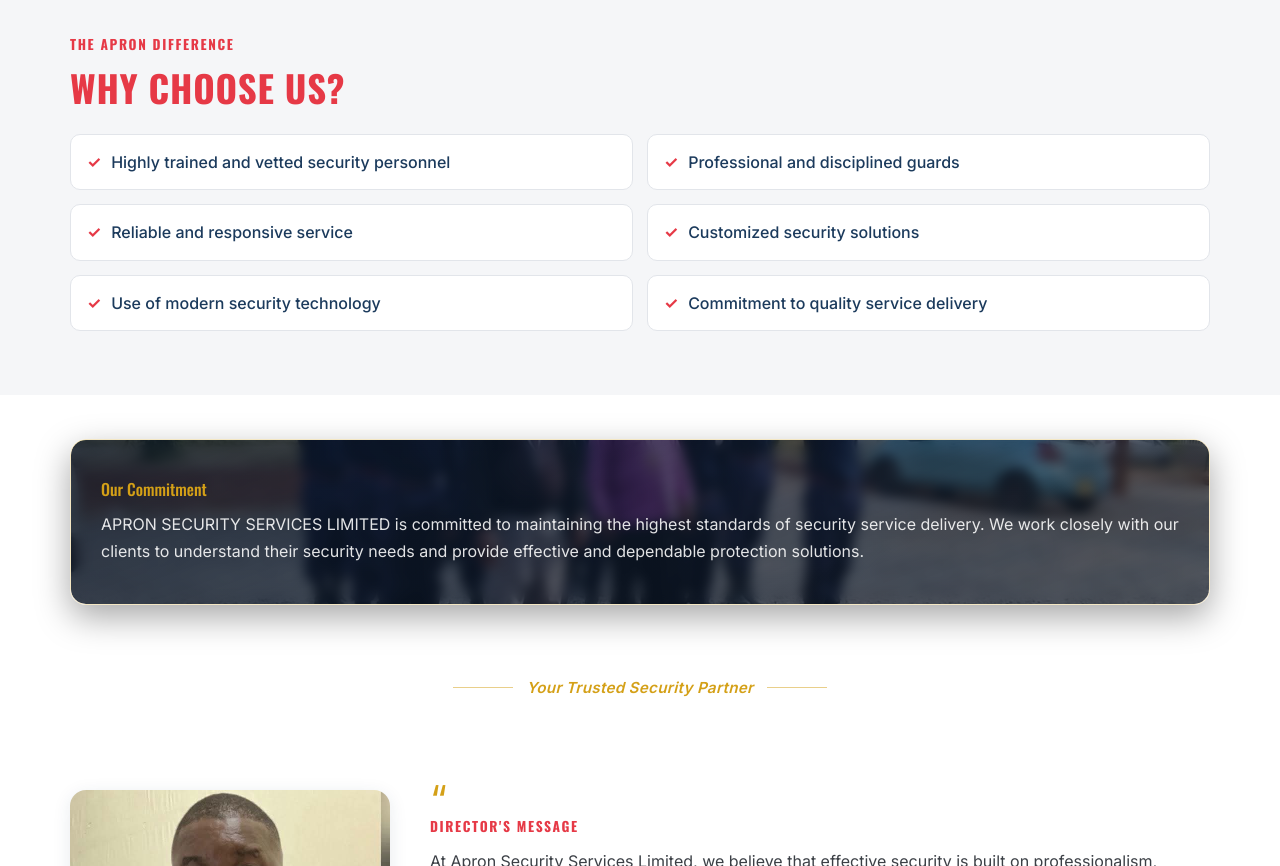
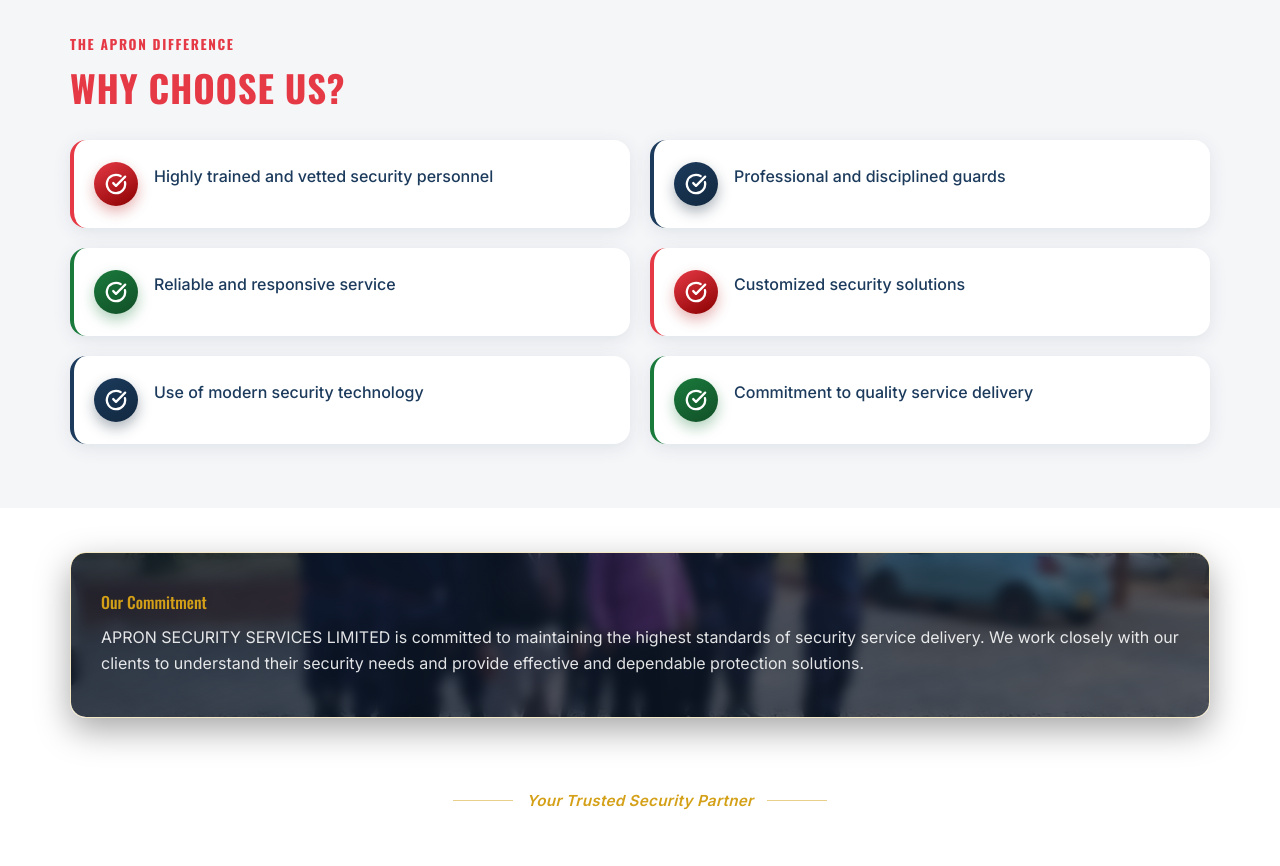
Before and after one commit to Muchyz/apron, a React (Vite) app: page / in a window 1280 px wide. Shown: the part 7400-8266 px from the top of the page. Built offline with nearby package versions, Linux system fonts and the light colour scheme.

Commit message:
restyle Why Choose Us as cards matching Our Services theme

```diff
--- a/src/components/WhyChooseUs.jsx
+++ b/src/components/WhyChooseUs.jsx
@@ -1,3 +1,4 @@
+import { CheckCircle } from 'lucide-react';
 import { whyChooseUs } from '../data/content.js';
 
 export default function WhyChooseUs() {
@@ -5,14 +6,19 @@
     <section className="section section--alt" id="why-choose-us">
       <div className="container">
         <span className="section-eyebrow">The Apron Difference</span>
-        <h2 className="section-heading" style={{ marginBottom: '24px' }}>
+        <h2 className="section-heading" style={{ marginBottom: '30px' }}>
           Why Choose Us?
         </h2>
-        <ul className="why-list">
+        <div className="why-grid">
           {whyChooseUs.map((point) => (
-            <li key={point}>{point}</li>
+            <div className="why-card" key={point}>
+              <div className="why-card__icon">
+                <CheckCircle size={22} strokeWidth={2.5} />
+              </div>
+              <p>{point}</p>
+            </div>
           ))}
-        </ul>
+        </div>
       </div>
     </section>
   );
--- a/src/index.css
+++ b/src/index.css
@@ -2238,3 +2238,62 @@
 .service-detail:nth-of-type(3n+3) .service-detail__checklist li::before {
   color: var(--white);
 }
+
+
+/* ---------- Why Choose Us: card grid matching Our Services theme ---------- */
+.why-grid {
+  display: grid;
+  grid-template-columns: repeat(2, 1fr);
+  gap: 20px;
+}
+@media (max-width: 620px) {
+  .why-grid { grid-template-columns: 1fr; }
+}
+.why-card {
+  display: flex;
+  align-items: flex-start;
+  gap: 16px;
+  background: var(--white);
+  border-radius: var(--radius-lg);
+  box-shadow: var(--shadow-card);
+  border-left: 4px solid var(--red);
+  padding: 22px 20px;
+  transition: transform 0.25s ease, box-shadow 0.25s ease;
+}
+.why-card:hover {
+  transform: translateY(-4px);
+  box-shadow: var(--shadow-card-hover);
+}
+.why-card p {
+  margin: 0;
+  font-weight: 500;
+  color: var(--navy);
+  line-height: 1.5;
+  padding-top: 2px;
+}
+.why-card__icon {
+  flex-shrink: 0;
+  width: 44px;
+  height: 44px;
+  border-radius: 50%;
+  display: flex;
+  align-items: center;
+  justify-content: center;
+  background: linear-gradient(150deg, var(--red) 0%, #8a0000 100%);
+  color: var(--white);
+  box-shadow: 0 6px 14px rgba(179,0,0,0.3);
+}
+.why-card:nth-child(3n+2) {
+  border-left-color: var(--navy);
+}
+.why-card:nth-child(3n+2) .why-card__icon {
+  background: linear-gradient(150deg, var(--navy) 0%, var(--navy-dark) 100%);
+  box-shadow: 0 6px 14px rgba(20,40,60,0.35);
+}
+.why-card:nth-child(3n+3) {
+  border-left-color: var(--svc-green);
+}
+.why-card:nth-child(3n+3) .why-card__icon {
+  background: linear-gradient(150deg, var(--svc-green) 0%, var(--svc-green-dark) 100%);
+  box-shadow: 0 6px 14px rgba(26,122,60,0.35);
+}
```
